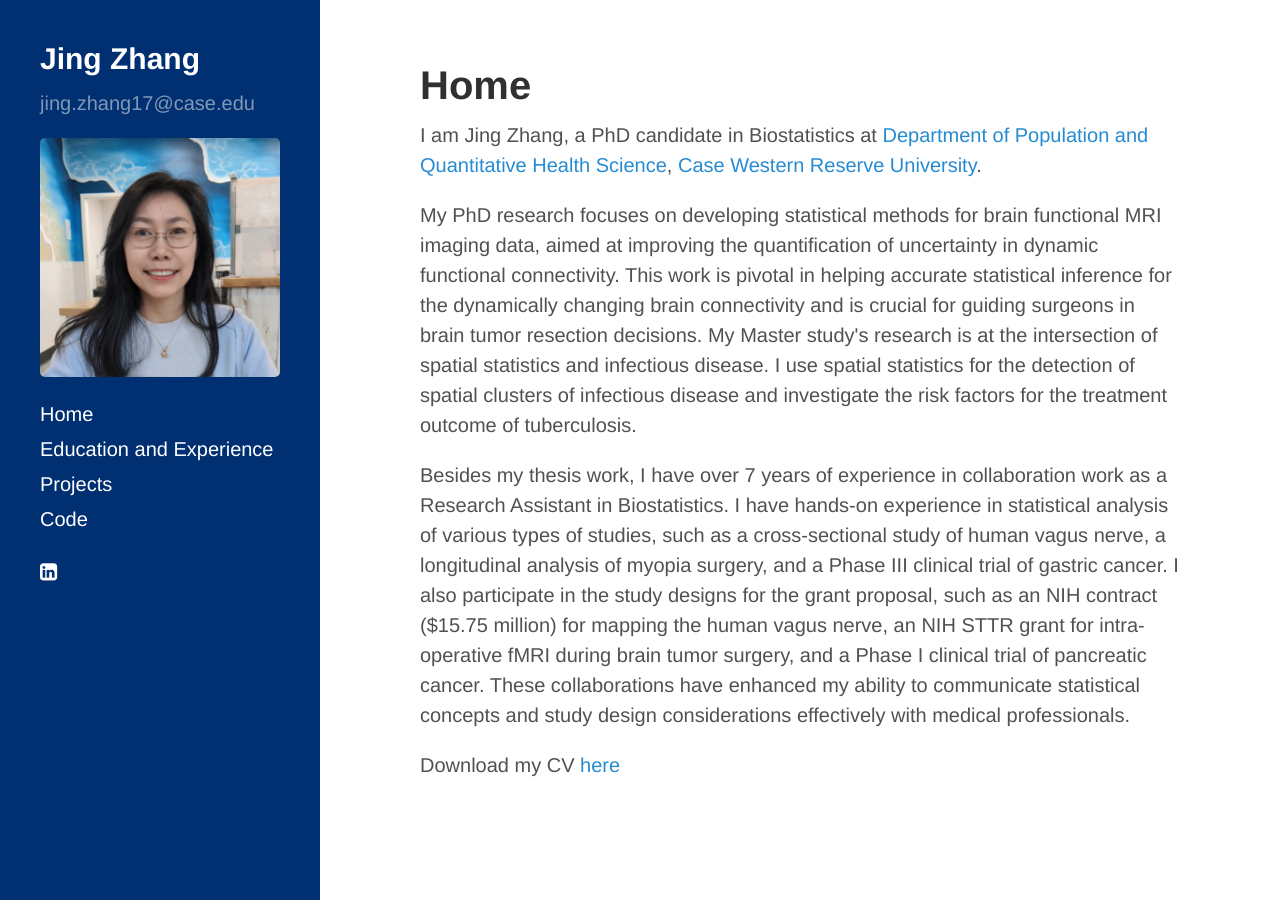
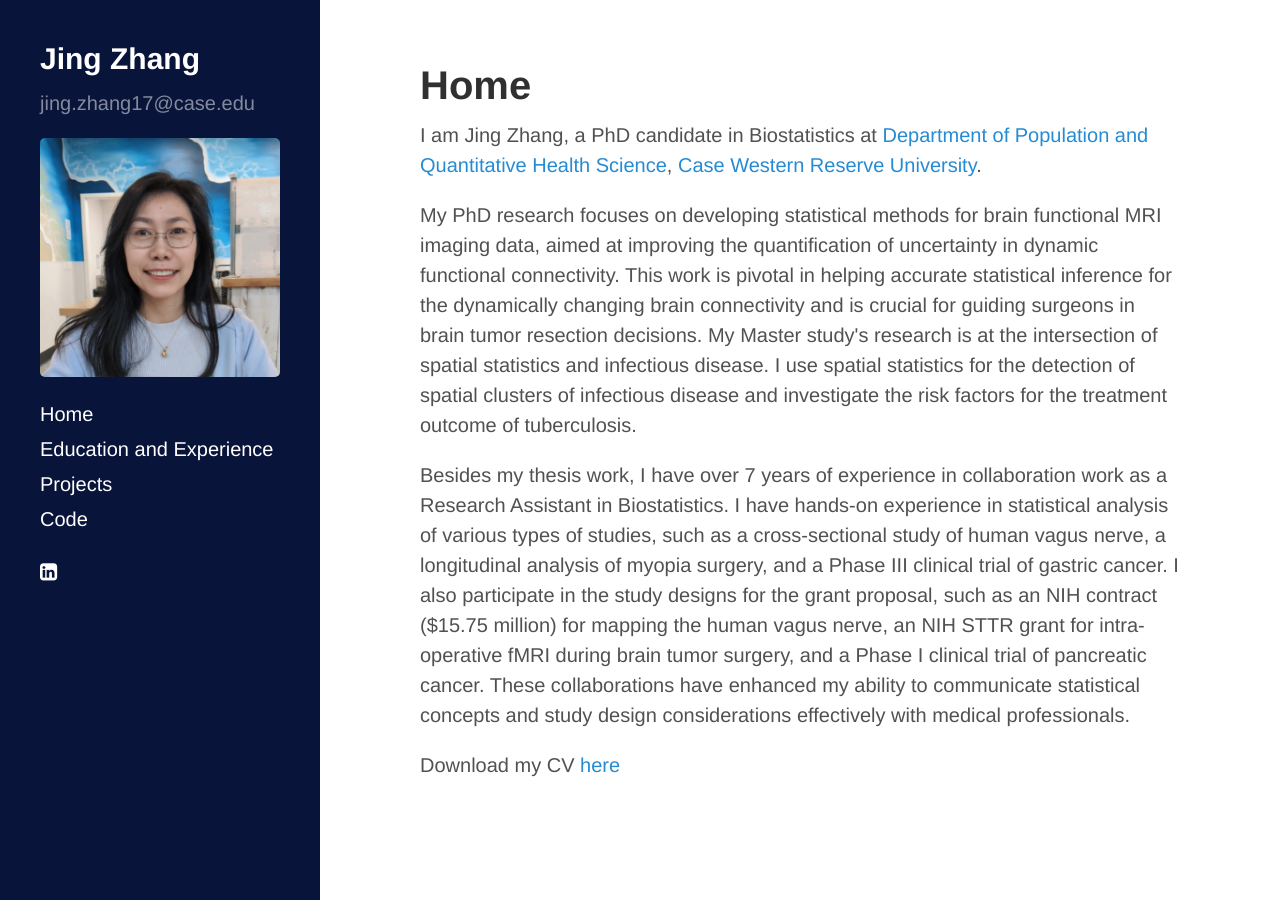
Before and after one commit to jingzhang1/jingzhang1.github.io, a Jekyll site: the page built from index.md, in a window 1280 px wide. Built offline with Jekyll 4.4.1, drawn with Linux system fonts in a browser that asks for light colours; nearby versions of some CDN libraries.

Commit message:
Update hyde.css

```diff
--- a/public/css/hyde.css
+++ b/public/css/hyde.css
@@ -39,7 +39,7 @@ html {
   text-align: center;
   padding: 2rem 1rem;
   color: rgba(255,255,255,.5);
-  background-color: #003071;
+  background-color: #09143A;
 }
 @media (min-width: 48em) {
   .sidebar {
```
